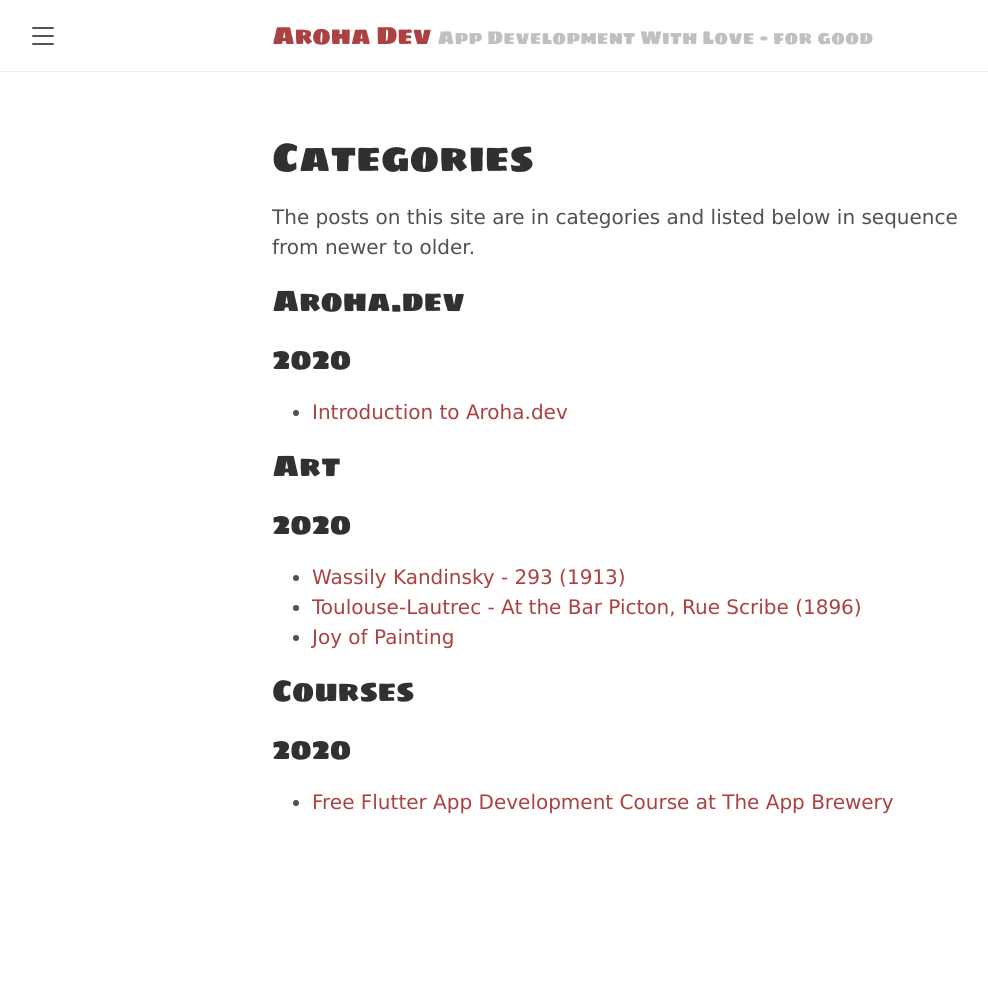
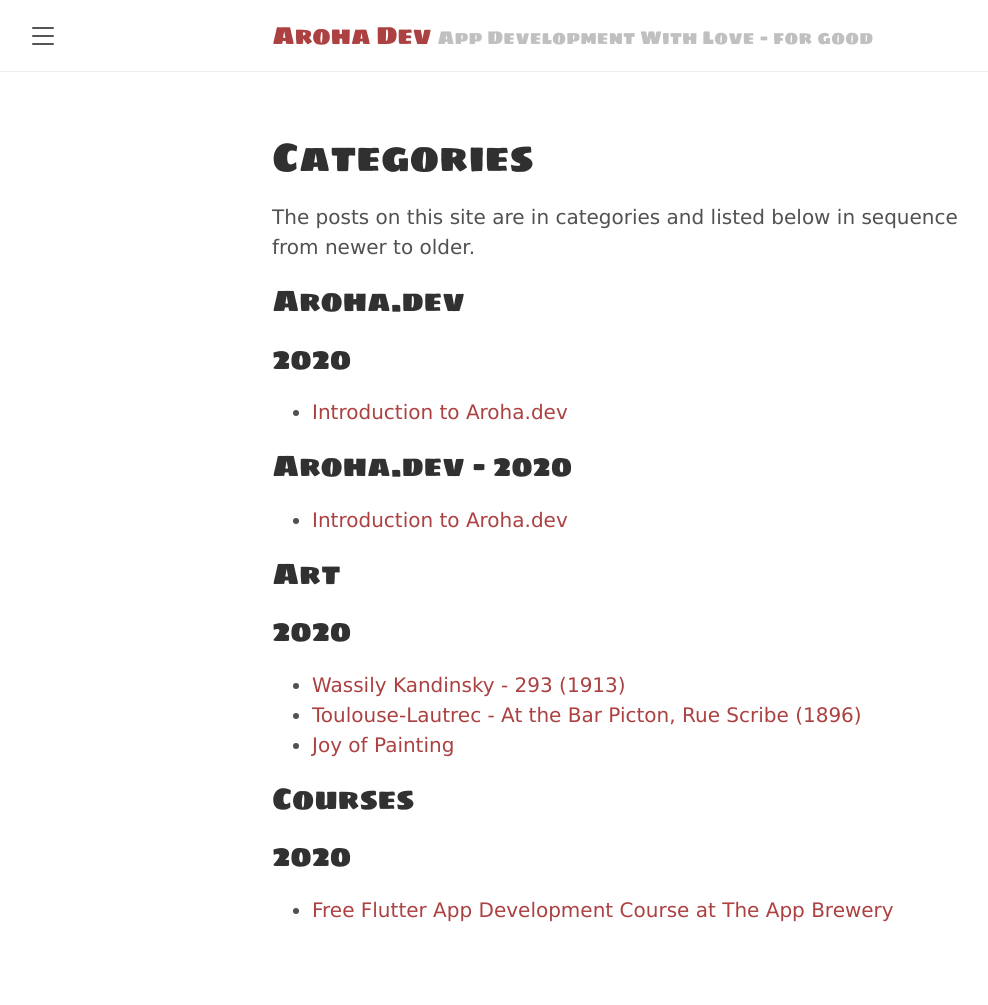
Before and after one commit to tracyjordan/tracyjordan.github.io, a Jekyll site: the page built from categories.md, in a window 1280 px wide. Shown: the whole page, without its empty margins (8-996 px from the left). Built offline with Jekyll 4.4.1, drawn with Linux system fonts in a browser that asks for light colours; before the commit the page ends 900 px from its top, so only the background shows below that.

Commit message:
Update categories.md

```diff
--- a/categories.md
+++ b/categories.md
@@ -10,6 +10,18 @@ The posts on this site are in categories and listed below in sequence from newer
 {% assign postsByYear = (site.categories.['aroha'] | group_by_exp:"post", "post.date | date: '%Y'" %}
 {% for year in postsByYear %}
 <h2>{{ year.name }}</h2>
+<ul>
+{% for post in year.items %}
+{% assign postYear = post.date | date:"%Y" %}
+<li><a href="{{ post.url }}">{{ post.title }}</a></li>
+{% endfor %}
+</ul>
+{% endfor %}
+
+
+{% assign postsByYear = (site.categories.['aroha'] | group_by_exp:"post", "post.date | date: '%Y'" %}
+{% for year in postsByYear %}
+<h2>Aroha.dev - {{ year.name }}</h2>
 <ul>
 {% for post in year.items %}
 {% assign postYear = post.date | date:"%Y" %}
```
